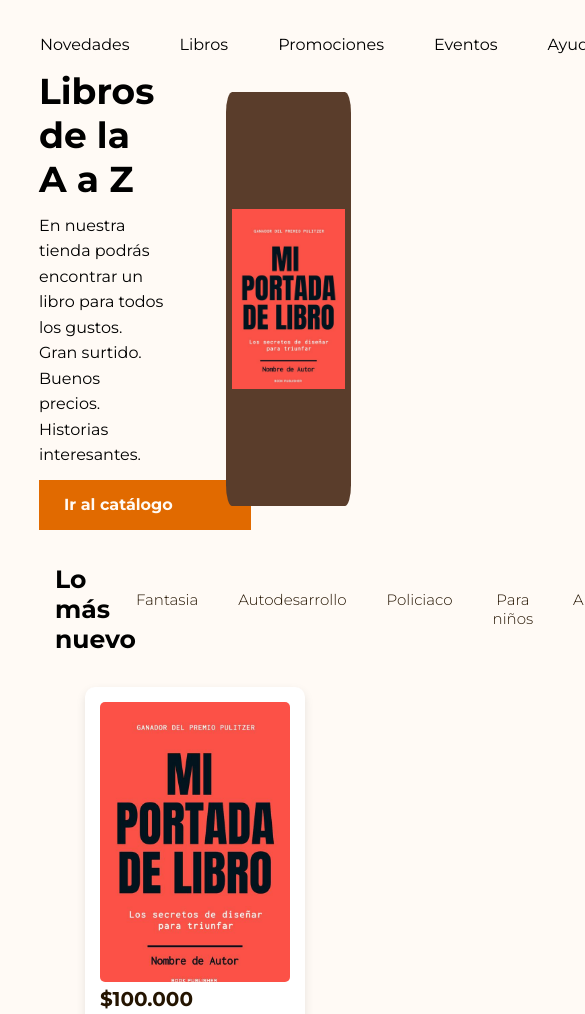
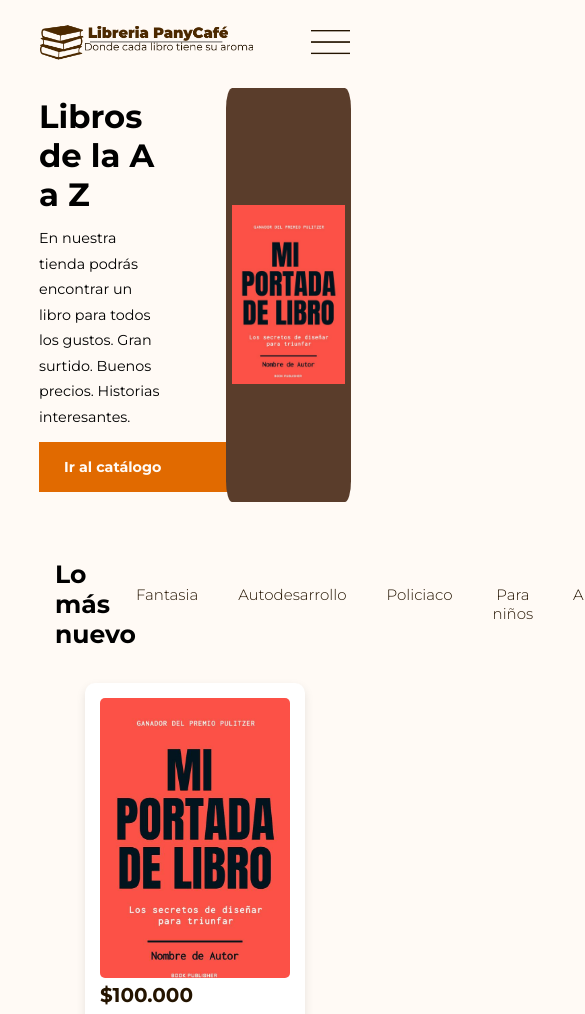
Before and after one commit to aflasso/panycafe-web-uni, a plain HTML site: page index.html in a window 390 px wide. Shown: the top 1014 px of the page, 585 px wide, since content can reach past the window. Drawn offline with Linux system fonts and the light colour scheme.

Commit message:
nav responsive

```diff
--- a/index.html
+++ b/index.html
@@ -27,14 +27,23 @@
                 </ul>
             </nav>
         </div>
-        <div class="nav-icons">
-            <div class="search-container">
-                <input type="text" class="search-bar" placeholder="Buscar...">
+
+        <div class="right-nav">
+
+            <div class="menu-trigger">
+                <img src="assets/icons/menu.png" alt="menu-trigger">
             </div>
 
-            <a href="#"><img class="icon-nav-bar" src="assets/icons/favorito.png" alt="Favoritos"></a>
-            <a href="#"><img class="icon-nav-bar" src="assets/icons/shopping_cart.png" alt="Carrito"></a>
+            <div class="nav-icons">
+                <div class="search-container">
+                    <input type="text" class="search-bar" placeholder="Buscar...">
+                </div>
+
+                <a href="#"><img class="icon-nav-bar" src="assets/icons/favorito.png" alt="Favoritos"></a>
+                <a href="#"><img class="icon-nav-bar" src="assets/icons/shopping_cart.png" alt="Carrito"></a>
+            </div>
         </div>
+
     </header>
 
     <!-- Banner Principal -->
--- a/styles.css
+++ b/styles.css
@@ -37,6 +37,7 @@ body {
 
 /* Navbar */
 .navbar {
+    width: 100%;;
     display: flex;
     justify-content: space-between;
     align-items: center;
@@ -48,12 +49,21 @@ body {
     align-items: center;
 }
 
+.logo {
+    min-width: 200px;
+    max-width: 350px;
+}
+
 
 .nav-links ul {
     font-size: 1.6rem;
     list-style: none;
     display: flex;
     gap: 50px;
+}
+
+.menu-trigger{
+    display: none;
 }
 
 .search-container {
@@ -508,3 +518,32 @@ body {
     margin-top: 40px;
     font-size: 12px;
 }
+
+@media (max-width: 480px) {
+
+    html {
+        font-size: 40%
+    }
+}
+
+@media (max-width: 1024px) {
+
+    html {
+        font-size: 56%;
+    }
+
+    .nav-links {
+        display: none;
+    }
+
+    .nav-icons {
+        display: none;
+    }
+
+    .menu-trigger {
+        display: block;
+    }
+
+
+
+}
```
Also changed, not shown: assets/icons/menu.png (added).
